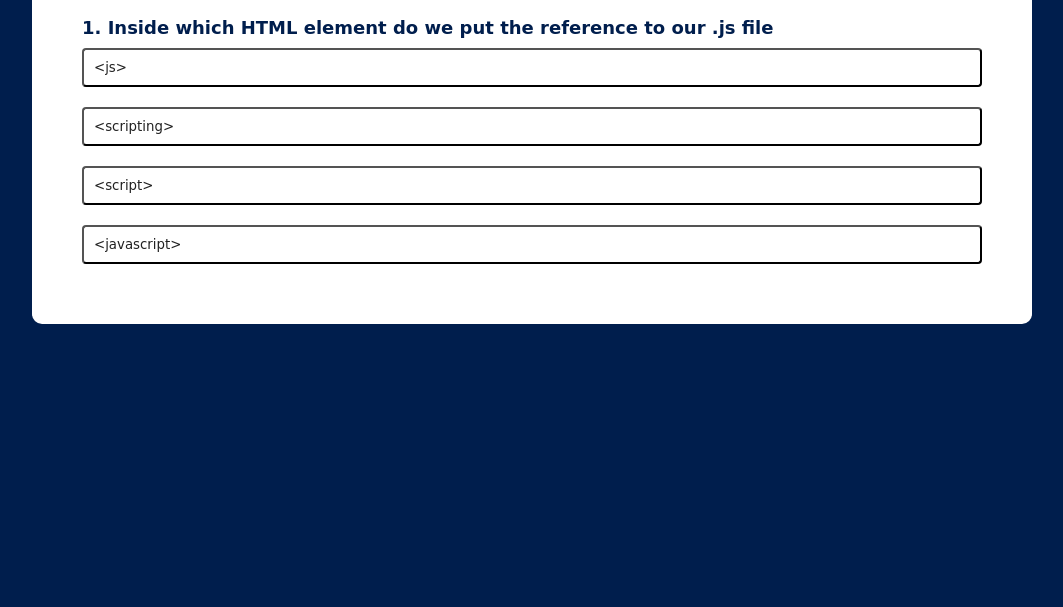
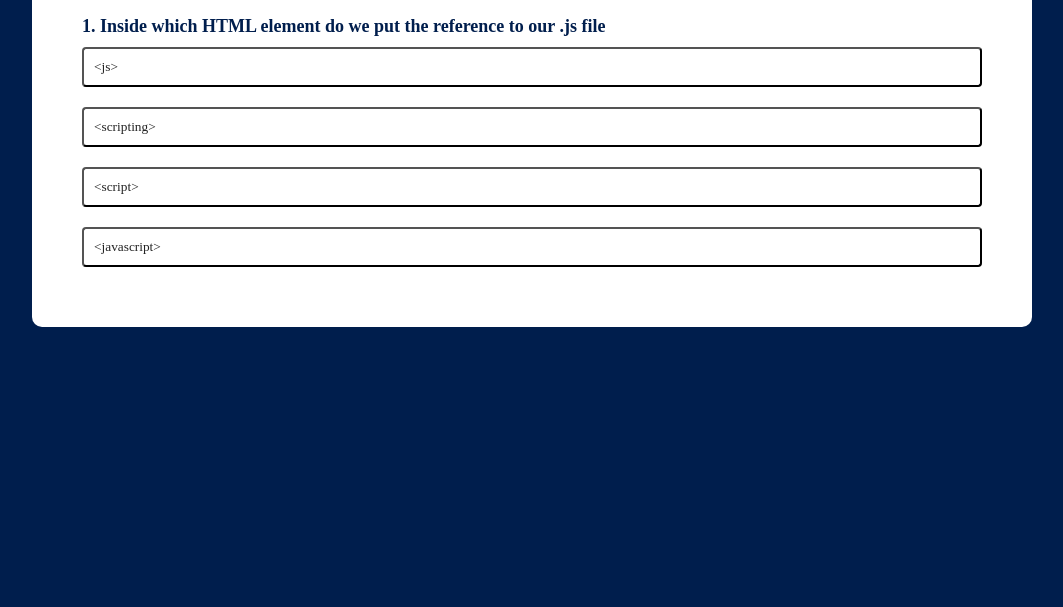
Before and after one commit to BrandonTraviss/QuizApp, a plain HTML site: page index.html in a window 1280 px wide. Shown: the part 193-800 px from the top of the page, without its empty margins (108-1171 px from the left). Drawn offline with Linux system fonts and the light colour scheme.

Commit message:
Update style.css

```diff
--- a/style.css
+++ b/style.css
@@ -1,5 +1,5 @@
 * {
-    font-family: "Permanent Marker", cursive;
+    font-family: "Permanent Marker";
     margin: 0;
     padding: 0;
     caret-color: transparent;
```
